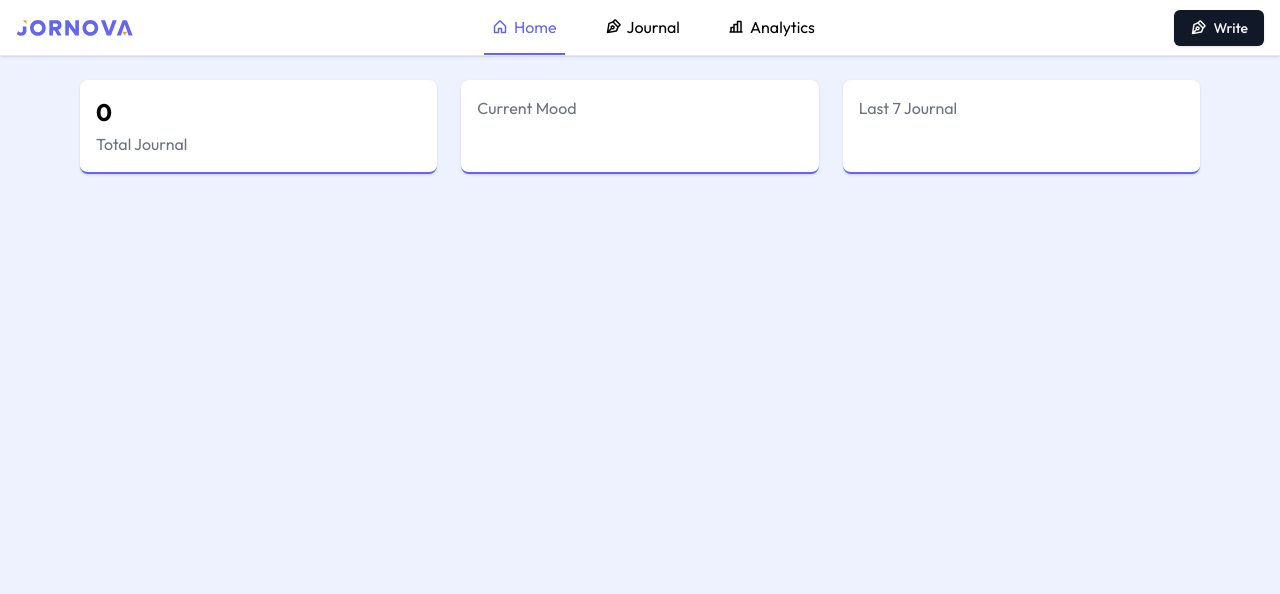
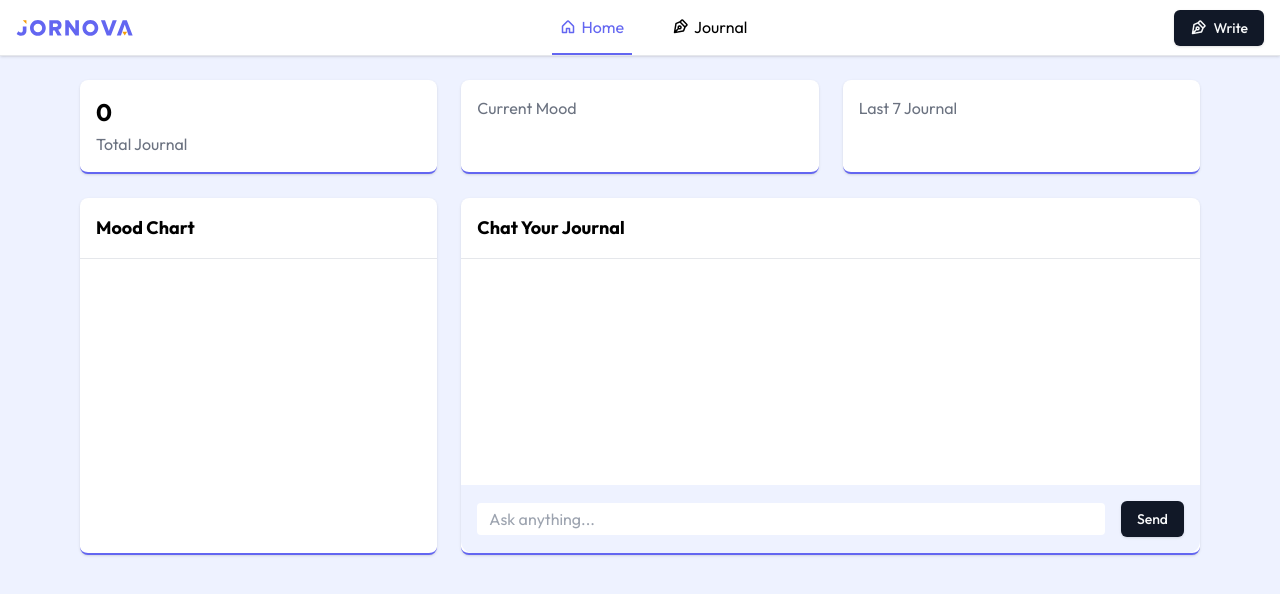
Before and after one commit to biancann/jornova, a Next.js app: page /home in a window 1280 px wide. Shown: the top 594 px of the page. Built offline with nearby package versions, Linux system fonts and the light colour scheme.

Commit message:
add chat

```diff
--- a/app/home/page.jsx
+++ b/app/home/page.jsx
@@ -6,6 +6,8 @@ import { useEffect, useState } from "react";
 import protocolDefinition from "../../public/protocol/jornova.json";
 import { getMood } from "@/lib/utils";
 import { Tooltip, TooltipContent, TooltipProvider, TooltipTrigger } from "@/components/ui/tooltip";
+import MoodMeter from "@/components/mood-meter";
+import ChatJournal from "@/components/chat-journal";
 
 export default function Page() {
   const [did, setDid] = useState();
@@ -78,7 +80,7 @@ export default function Page() {
       <Navbar />
 
       <div className="max-w-6xl mx-auto px-4 h-full my-6">
-        <div className="grid grid-cols-1 md:grid-cols-3 gap-6">
+        <div className="grid grid-cols-1 md:grid-cols-3 gap-6 mb-6">
           <div className="w-full rounded-lg bg-white shadow p-4 border-b-2 border-indigo-500">
             <h4 className="font-bold text-2xl mb-1">{journals.length}</h4>
             <p className="text-gray-500">Total Journal</p>
@@ -114,6 +116,26 @@ export default function Page() {
             <p className="text-gray-500">Last 7 Journal</p>
           </div>
         </div>
+
+        <div className="grid grid-cols-1 md:grid-cols-3 gap-6">
+          <div className="w-full rounded-lg bg-white shadow border-b-2 border-indigo-500 aspect-square flex flex-col">
+            <div className="p-4 border-b">
+              <h4 className="font-bold text-lg">Mood Chart</h4>
+            </div>
+            <div className="p-4 flex-1">
+              <MoodMeter journals={journals} />
+            </div>
+          </div>
+
+          <div className="col-span-2 w-full rounded-lg bg-white shadow border-b-2 border-indigo-500 flex flex-col">
+            <div className="p-4 border-b">
+              <h4 className="font-bold text-lg">Chat Your Journal</h4>
+            </div>
+            <div className="flex-1">
+              <ChatJournal journals={journals} />
+            </div>
+          </div>
+        </div>
       </div>
     </>
   );
--- /dev/null
+++ b/components/chat-journal.jsx
@@ -0,0 +1,48 @@
+"use client";
+
+import { useEffect } from "react";
+import { useChat } from "ai/react";
+import { Button } from "./ui/button";
+
+export default function ChatJournal({ journals }) {
+  const { messages, input, handleInputChange, handleSubmit, setMessages } = useChat();
+
+  useEffect(() => {
+    if (journals.length > 0) {
+      let context = "";
+      journals.map((i) => {
+        context += "> " + i.date + "\n";
+        i.messages
+          .filter((o) => o.role === "user")
+          .map((m) => {
+            context += "- " + m.content + "\n";
+          });
+      });
+      setMessages([
+        {
+          id: 1,
+          role: "system",
+          content: `You are a smart assistant, your task is to answer questions from users based on the context provided. The context is the text provided by user daily journal.\n\n#Context:\n${context.substring(0, 2000)}\n\n#Rules:\n- Only answer questions according to the given context\n- If there is no answer or the question is taken out of context, answer "Sorry, I don't know. Do you have any other questions?"\n- Answer questions briefly and clearly\n- Answer friendly`,
+        },
+      ]);
+    }
+  }, [journals]);
+
+  return (
+    <div className="flex flex-col h-full">
+      <div className="flex-1 p-4">
+        {messages.map((m, index) => (
+          <div key={index}>
+            {m.role === "assistant" && <p className="text-indigo-500">AI: {m.content}</p>}
+            {m.role === "user" && <p>{m.content}</p>}
+          </div>
+        ))}
+      </div>
+
+      <form onSubmit={handleSubmit} className="shrink-0 bg-indigo-50 p-4 rounded-b-xl flex items-center gap-4">
+        <input value={input} onChange={handleInputChange} className="w-full flex-1 px-3 py-1 rounded" placeholder="Ask anything..." />
+        <Button type="submit">Send</Button>
+      </form>
+    </div>
+  );
+}
--- /dev/null
+++ b/components/mood-meter.jsx
@@ -0,0 +1,112 @@
+"use client";
+
+import React, { useEffect, useState } from "react";
+import { PieChart, Pie, Sector, ResponsiveContainer } from "recharts";
+
+const renderActiveShape = (props) => {
+  const RADIAN = Math.PI / 180;
+  const { cx, cy, midAngle, innerRadius, outerRadius, startAngle, endAngle, fill, payload, percent, value } = props;
+  const sin = Math.sin(-RADIAN * midAngle);
+  const cos = Math.cos(-RADIAN * midAngle);
+  const sx = cx + (outerRadius + 10) * cos;
+  const sy = cy + (outerRadius + 10) * sin;
+  const mx = cx + (outerRadius + 30) * cos;
+  const my = cy + (outerRadius + 30) * sin;
+  const ex = mx + (cos >= 0 ? 1 : -1) * 22;
+  const ey = my;
+  const textAnchor = cos >= 0 ? "start" : "end";
+
+  return (
+    <g>
+      <text x={cx} y={cy} dy={8} textAnchor="middle" fill={fill}>
+        {payload.name}
+      </text>
+      <Sector cx={cx} cy={cy} innerRadius={innerRadius} outerRadius={outerRadius} startAngle={startAngle} endAngle={endAngle} fill={fill} />
+      <Sector cx={cx} cy={cy} startAngle={startAngle} endAngle={endAngle} innerRadius={outerRadius + 6} outerRadius={outerRadius + 10} fill={fill} />
+      <path d={`M${sx},${sy}L${mx},${my}L${ex},${ey}`} stroke={fill} fill="none" />
+      <circle cx={ex} cy={ey} r={2} fill={fill} stroke="none" />
+      <text x={ex + (cos >= 0 ? 1 : -1) * 12} y={ey} textAnchor={textAnchor} fill="#333">{`${value}`}</text>
+    </g>
+  );
+};
+
+export default function MoodMeter({ journals }) {
+  const [data, setData] = useState([]);
+  const [activeIndex, setActiveIndex] = useState(0);
+
+  const onPieEnter = (_, index) => {
+    setActiveIndex(index);
+  };
+
+  useEffect(() => {
+    if (journals.length === 0) return;
+
+    let moods = {
+      happy: 0,
+      sad: 0,
+      exited: 0,
+      angry: 0,
+      calm: 0,
+      confused: 0,
+      bored: 0,
+      chill: 0,
+      embrassed: 0,
+      uncomfortable: 0,
+      worried: 0,
+    };
+
+    journals.map((i) => {
+      if (i.mood === "happy") {
+        moods = { ...moods, happy: moods.happy + 1 };
+      } else if (i.mood === "sad") {
+        moods = { ...moods, sad: moods.sad + 1 };
+      } else if (i.mood === "exited") {
+        moods = { ...moods, exited: moods.exited + 1 };
+      } else if (i.mood === "angry") {
+        moods = { ...moods, angry: moods.angry + 1 };
+      } else if (i.mood === "calm") {
+        moods = { ...moods, calm: moods.calm + 1 };
+      } else if (i.mood === "confused") {
+        moods = { ...moods, confused: moods.confused + 1 };
+      } else if (i.mood === "bored") {
+        moods = { ...moods, bored: moods.bored + 1 };
+      } else if (i.mood === "chill") {
+        moods = { ...moods, chill: moods.chill + 1 };
+      } else if (i.mood === "embrassed") {
+        moods = { ...moods, embrassed: moods.embrassed + 1 };
+      } else if (i.mood === "uncomfortable") {
+        moods = { ...moods, uncomfortable: moods.uncomfortable + 1 };
+      } else if (i.mood === "worried") {
+        moods = { ...moods, worried: moods.worried + 1 };
+      }
+    });
+
+    const theData = [];
+    for (const m in moods) {
+      theData.push({
+        name: m,
+        value: moods[m],
+      });
+    }
+    setData(theData);
+  }, [journals]);
+
+  return (
+    <ResponsiveContainer width="100%" height="100%">
+      <PieChart width={400} height={400}>
+        <Pie
+          activeIndex={activeIndex}
+          activeShape={renderActiveShape}
+          data={data}
+          cx="50%"
+          cy="50%"
+          innerRadius={60}
+          outerRadius={80}
+          fill="#6366f1"
+          dataKey="value"
+          onMouseEnter={onPieEnter}
+        />
+      </PieChart>
+    </ResponsiveContainer>
+  );
+}
--- a/components/ui/navbar.jsx
+++ b/components/ui/navbar.jsx
@@ -2,7 +2,7 @@
 
 import { Icon } from "@iconify/react";
 import Logo from "../logo";
-import { Button, buttonVariants } from "./button";
+import { buttonVariants } from "./button";
 import Link from "next/link";
 import { usePathname } from "next/navigation";
 
@@ -11,9 +11,9 @@ export default function Navbar() {
   return (
     <nav className="w-full bg-white h-14 flex items-center px-4 border-b shadow">
       <div className="w-full flex items-center justify-between h-full">
-        <div>
+        <Link href="/">
           <Logo className="h-4" />
-        </div>
+        </Link>
         <div className="h-full flex items-center gap-8">
           <Link
             href="/home"
@@ -33,7 +33,7 @@ export default function Navbar() {
             <Icon icon="ph:pen-nib-bold" className="w-4 h-4" />
             Journal
           </Link>
-          <Link
+          {/* <Link
             href="/mood"
             className={`h-full gap-1.5 flex items-center px-2 border-b-2 transition-all ${
               pathname === "/mood" ? "border-indigo-500 text-indigo-500" : "border-transparent hover:border-gray-200"
@@ -41,7 +41,7 @@ export default function Navbar() {
           >
             <Icon icon="ph:chart-bar-bold" className="w-4 h-4" />
             Analytics
-          </Link>
+          </Link> */}
         </div>
         <div>
           <Link href="/journal/new" className={buttonVariants() + " gap-2"}>
--- a/package.json
+++ b/package.json
@@ -24,6 +24,7 @@
     "react": "^18",
     "react-dom": "^18",
     "react-hot-toast": "^2.4.1",
+    "recharts": "^2.10.3",
     "stream-browserify": "^3.0.0",
     "tailwind-merge": "^2.2.0",
     "tailwindcss-animate": "^1.0.7"
```
Also changed, not shown: 1 other file (tests, documents, lock files or other folders).
